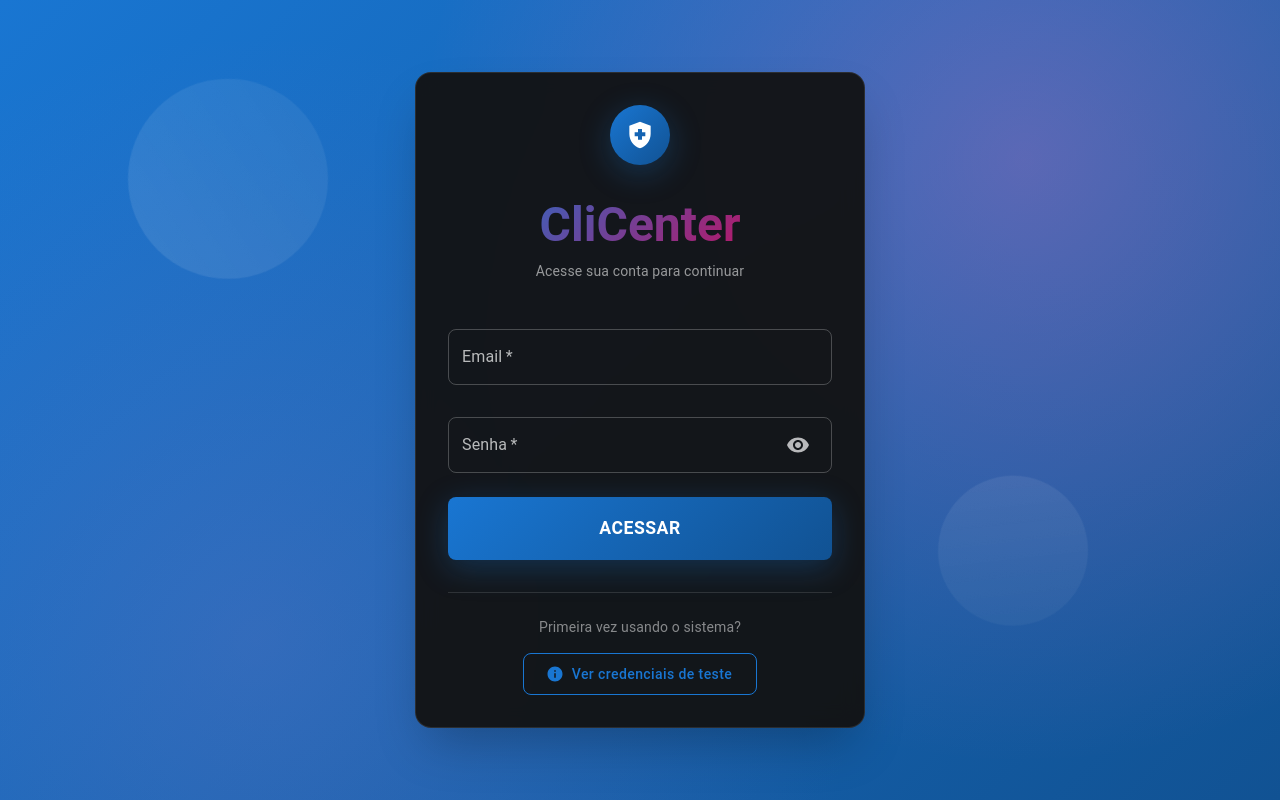
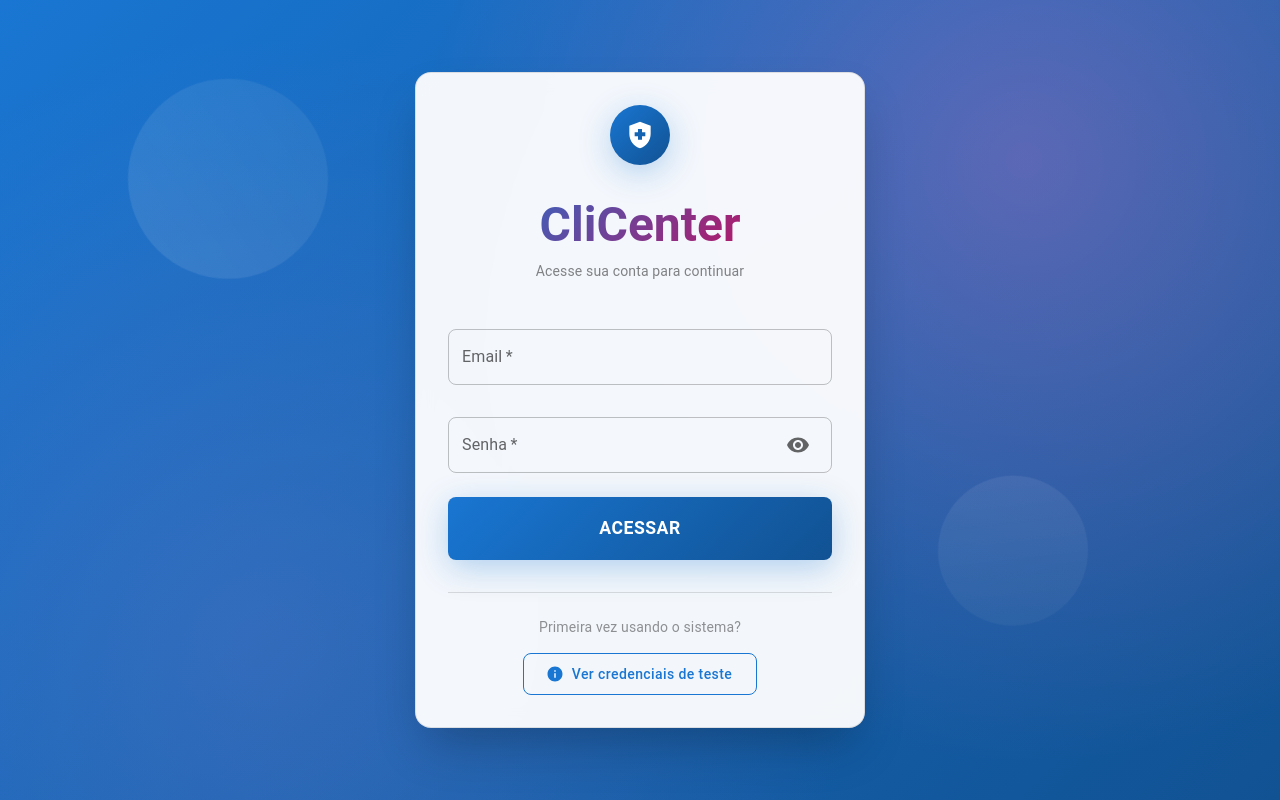
Before and after one commit to KlingerMatheus/Clicenter, a Next.js app: page /login in a window 1280 px wide. Built offline with nearby package versions, Linux system fonts and the light colour scheme.

Commit message:
feat: add theme persistence and fallback logic in ThemeProvider, and clean up SidebarContent by removing unused settings menu item

```diff
--- a/src/components/ThemeProvider.tsx
+++ b/src/components/ThemeProvider.tsx
@@ -28,11 +28,23 @@ export const ThemeProvider: React.FC<ThemeProviderProps> = ({ children }) => {
   const [mounted, setMounted] = useState(false);
 
   useEffect(() => {
+    // Carregar preferência salva do localStorage
+    const savedMode = localStorage.getItem('theme-mode') as 'light' | 'dark';
+    if (savedMode) {
+      setMode(savedMode);
+    } else {
+      // Fallback para preferência do sistema
+      const prefersDark = window.matchMedia('(prefers-color-scheme: dark)').matches;
+      setMode(prefersDark ? 'dark' : 'light');
+    }
     setMounted(true);
   }, []);
 
   const toggleTheme = () => {
-    setMode(mode === 'light' ? 'dark' : 'light');
+    const newMode = mode === 'light' ? 'dark' : 'light';
+    setMode(newMode);
+    // Salvar preferência no localStorage
+    localStorage.setItem('theme-mode', newMode);
   };
 
   const theme = createTheme({
--- a/src/components/sidebar/SidebarContent.tsx
+++ b/src/components/sidebar/SidebarContent.tsx
@@ -295,15 +295,9 @@ const SidebarContent: React.FC<SidebarContentProps> = ({
         showUserInfo={!isExpanded}
         menuItems={[
           {
-            label: 'Configurações',
-            icon: <SettingsIcon />,
-            onClick: handleSettings,
-          },
-          {
             label: 'Sair',
             icon: <LogoutIcon />,
             onClick: onLogout,
-            divider: true,
           },
         ]}
       />
```
